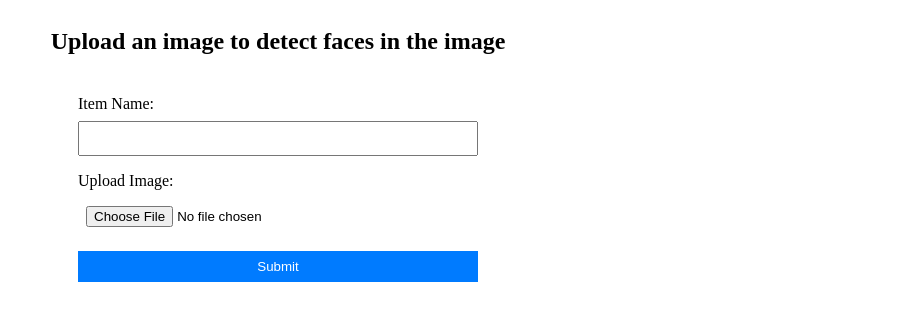
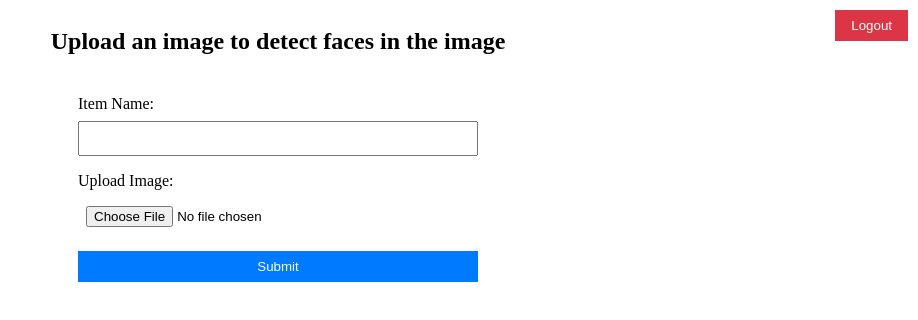
Before and after one commit to abdullahwarraich/face-detection-app, a Vue app in the folder frontend/: page /face-recognition in a window 1280 px wide. Shown: the top 320 px of the page, without its empty margins (362-1280 px from the left). Built offline with nearby package versions, Linux system fonts and the light colour scheme.

Commit message:
implemented functionality for the logout button

```diff
--- /dev/null
+++ b/frontend/src/components/LogoutButton.vue
@@ -0,0 +1,36 @@
+<template>
+    <button class="logout-button" @click="logout">Logout</button>
+</template>
+
+<script>
+import { logout as logoutUtil } from '@/utils/logout';
+
+export default {
+    methods: {
+        logout() {
+            // Call the logout utility function with the router instance
+            logoutUtil(this.$router);
+        },
+    },
+};
+</script>
+
+<style scoped>
+/* Styling for the logout button */
+.logout-button {
+    background-color: #dc3545;
+    color: #fff;
+    border: none;
+    padding: 8px 16px;
+    cursor: pointer;
+    position: fixed;
+    top: 10px;
+    right: 10px;
+    width: auto;
+}
+
+/* Hover effect for the logout button */
+.logout-button:hover {
+    background-color: #bd2130;
+}
+</style>
--- a/frontend/src/pages/FaceRecognitionPage.vue
+++ b/frontend/src/pages/FaceRecognitionPage.vue
@@ -1,5 +1,7 @@
 <template>
     <div class="image-container">
+        <!-- Use the LogoutButton component -->
+        <LogoutButton />
         <div v-if="isAdminUser" class="user-statistics-section">
             <h3>User Statistics</h3>
             <!-- Table for displaying user statistics -->
@@ -90,10 +92,13 @@ import { getLocalStorage, setLocalStorage } from '@/utils/localStorage';
 import { removeDuplicatesById } from '@/utils/removeDuplicates';
 import { createThumbnail } from '@/utils/thumbnailGenerator';
 import ScreenLoader from '@/components/ScreenLoader.vue';
+import { logout } from '@/utils/logout';
+import LogoutButton from '@/components/LogoutButton.vue';
 
 export default {
     components: {
-        ScreenLoader
+        ScreenLoader,
+        LogoutButton
     },
     data() {
         return {
@@ -166,6 +171,9 @@ export default {
                 this.updateUserStatistics(this.currentUser, response.data.detectedFaces);
             } catch (error) {
                 console.error('Image upload failed', error);
+                if (error.response.data.statusCode === 401) {
+                    logout(this.$router);
+                }
             } finally {
                 // Call removeSelectedImage to clear the selected image
                 this.removeSelectedImage();
--- /dev/null
+++ b/frontend/src/utils/logout.js
@@ -0,0 +1,8 @@
+import { removeLocalStorage } from "./localStorage";
+export function logout(router) {
+  // Clear the access token and current user from local storage
+  removeLocalStorage("authToken");
+  removeLocalStorage("currentUser");
+  // Redirect to the login page
+  router.push("/");
+}
```
